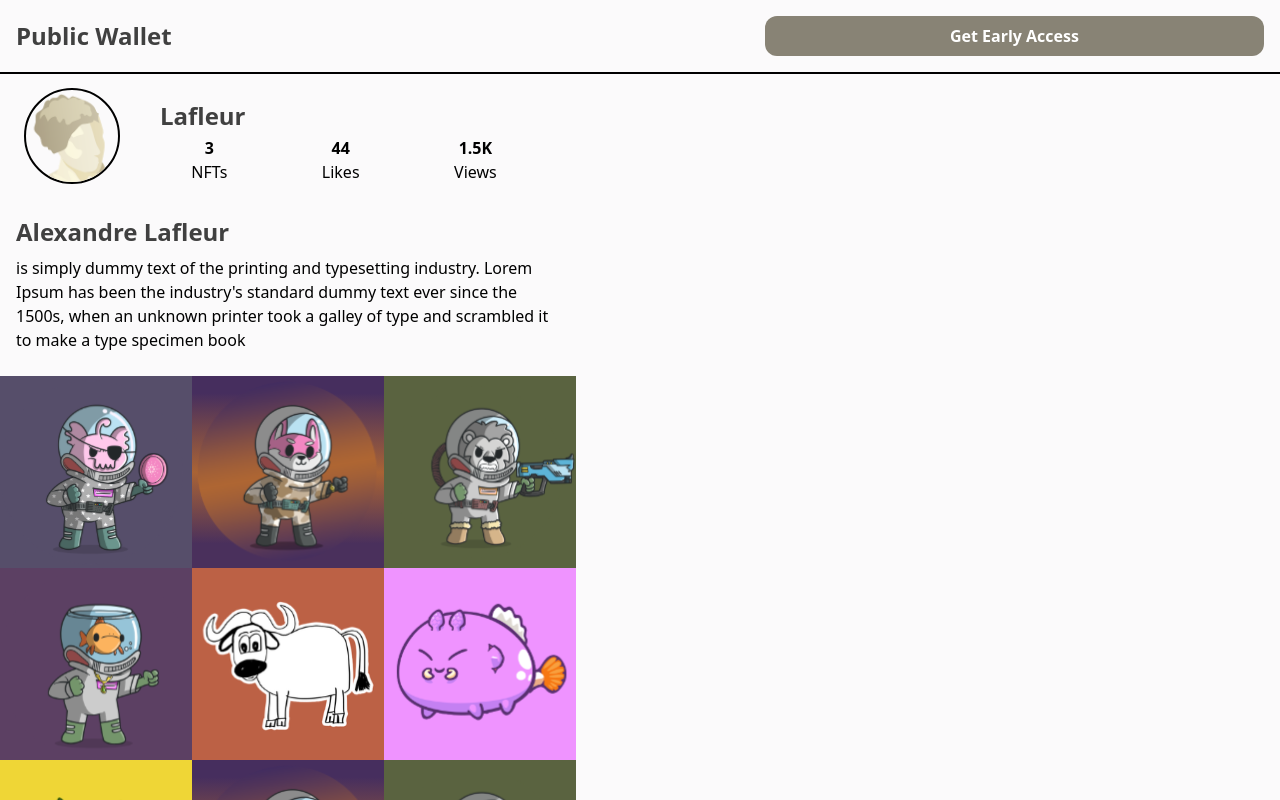
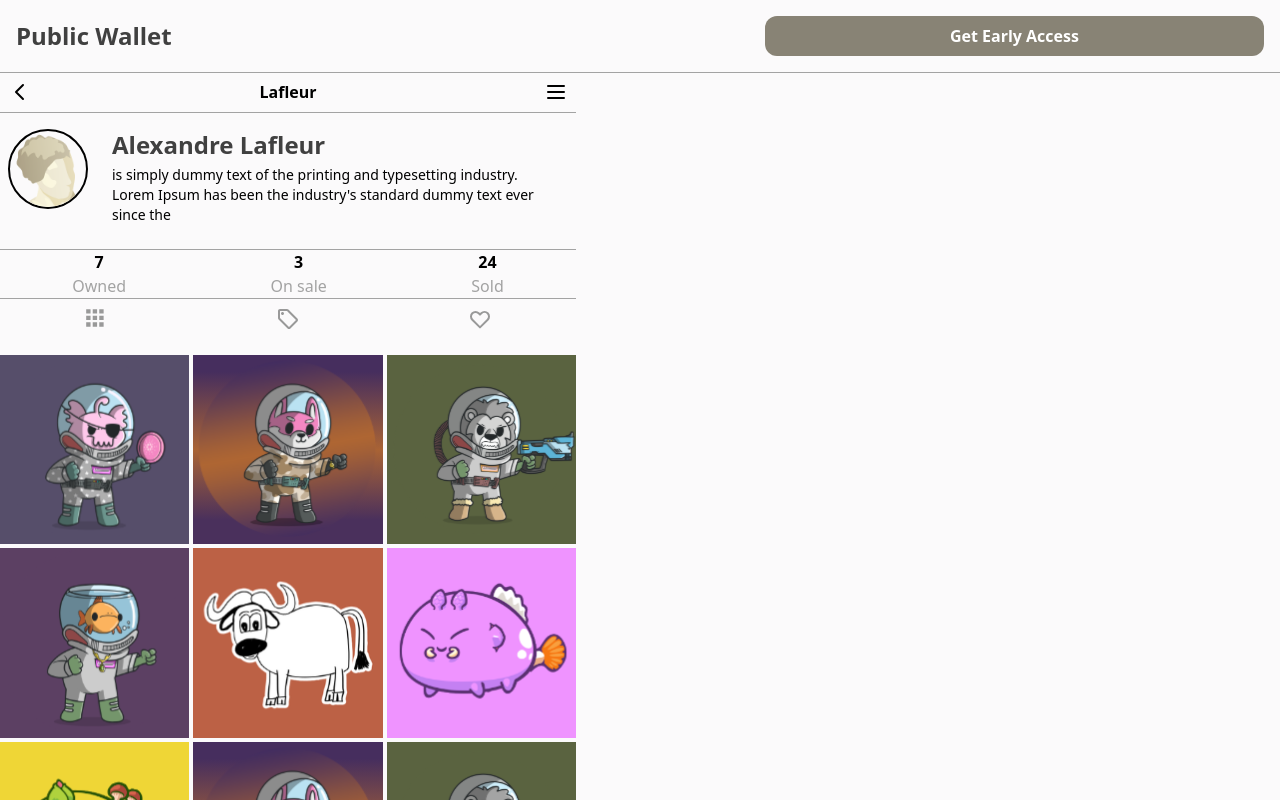
Before and after one commit to turcottep/cryptus, a Next.js app in the folder cryptus-app/: page /lafleur in a window 1280 px wide. Shown: the top 800 px of the page. Built offline with nearby package versions, Linux system fonts and the light colour scheme; no server answers.

Commit message:
updated to look like figma

```diff
--- a/cryptus-app/components/Mosaic.tsx
+++ b/cryptus-app/components/Mosaic.tsx
@@ -8,7 +8,7 @@ export default function Mosaic() {
   return (
     <div id="header" className=" w-full h-full text-black bg-instagram">
       <Link href="/lafleur/feed">
-        <div className="h-full grid grid-cols-3 gap-0">
+        <div className="h-full grid grid-cols-3 gap-1">
           <div className="">
             <img
               className="w-full flex-1 min-w-0 min-h-0"
--- a/cryptus-app/components/NavbarProfile.tsx
+++ b/cryptus-app/components/NavbarProfile.tsx
@@ -6,7 +6,7 @@ export default function NavbarProfile() {
 
   return (
     <div id="header" className="fixed w-full top-0 text-black bg-instagram">
-      <div className="w-full flex items-center flex-row justify-between h-full px-4 py-2 md:py-4 border-b-2 border-black">
+      <div className="w-full flex items-center flex-row justify-between h-full px-4 py-2 md:py-4 border-b border-gray-400">
         <a
           className="toggleColour text-gray-700 no-underline hover:no-underline font-bold text-xl lg:text-2xl"
           href="/"
--- a/cryptus-app/components/Profile.tsx
+++ b/cryptus-app/components/Profile.tsx
@@ -6,44 +6,114 @@ export default function NavbarLandingPage() {
 
   return (
     <div id="header" className=" w-full top-0 text-black bg-instagram">
-      <div className="w-full flex flex-col justify-center h-full py-2  md:py-4">
-        <div className="flex w-full justify-between items-center md:items-end py-4 px-4">
+      <div className="w-full flex flex-col justify-center h-full md:py-4">
+        <div className="flex justify-between bg-instagram w-full border-b border-gray-400 py-2 px-2">
+          <svg
+            xmlns="http://www.w3.org/2000/svg"
+            className="h-6 w-6"
+            fill="none"
+            viewBox="0 0 24 24"
+            stroke="currentColor"
+          >
+            <path
+              stroke-linecap="round"
+              stroke-linejoin="round"
+              stroke-width="2"
+              d="M15 19l-7-7 7-7"
+            />
+          </svg>
+          <span className="font-bold">Lafleur</span>
+          <svg
+            xmlns="http://www.w3.org/2000/svg"
+            className="h-6 w-6"
+            fill="none"
+            viewBox="0 0 24 24"
+            stroke="currentColor"
+          >
+            <path
+              stroke-linecap="round"
+              stroke-linejoin="round"
+              stroke-width="2"
+              d="M4 6h16M4 12h16M4 18h16"
+            />
+          </svg>
+        </div>
+        <div className="flex w-full justify-between items-center md:items-end py-4">
           <img
-            className="w-24 h-24 rounded-full border-black border-2 mx-2"
+            className="self-start w-20 h-20 rounded-full border-black border-2 mx-2"
             src="./icons/icon-192x192.png"
             alt="icon"
           />
-          <div className="flex w-full h-full justify-between flex-col px-4">
-            <span className="toggleColour text-left align-top text-gray-700 font-semibold text-4xl lg:text-2xl pb-1 pl-4">
-              Lafleur
+          <div className="flex w-full h-full justify-between flex-col">
+            <span className="w-full text-left align-top text-gray-700 font-semibold text-2xl lg:text-2xl pb-1 pl-4">
+              Alexandre Lafleur
             </span>
-            <div className="flex w-full justify-around flex-row text-center">
-              <div className="flex-col ">
-                <span className="font-bold">3</span>
-                <br />
-                <span>NFTs</span>
-              </div>
-              <div className="flex-col">
-                <span className="font-semibold">44</span>
-                <br />
-                <span>Likes</span>
-              </div>
-              <div className="flex-col">
-                <span className="font-bold">1.5K</span>
-                <br />
-                <span>Views</span>
-              </div>
+            <div className="w-full text-sm px-4 pb-2">
+              is simply dummy text of the printing and typesetting industry.
+              Lorem Ipsum has been the industry's standard dummy text ever since
+              the
             </div>
           </div>
         </div>
-        <div className="w-full text-gray-700 pt-4 pb-2 font-bold text-xl lg:text-2xl px-4">
-          Alexandre Lafleur
+        <div className="flex w-full justify-around flex-row text-center border-b border-t border-gray-400 ">
+          <div className="flex-col ">
+            <span className="font-bold">7</span>
+            <br />
+            <span className="text-gray-400">Owned</span>
+          </div>
+          <div className="flex-col">
+            <span className="font-bold">3</span>
+            <br />
+            <span className="text-gray-400">On sale</span>
+          </div>
+          <div className="flex-col">
+            <span className="font-bold">24</span>
+            <br />
+            <span className="text-gray-400">Sold</span>
+          </div>
         </div>
-        <div className="w-full px-4 pb-2">
-          is simply dummy text of the printing and typesetting industry. Lorem
-          Ipsum has been the industry's standard dummy text ever since the
-          1500s, when an unknown printer took a galley of type and scrambled it
-          to make a type specimen book
+        <div className="flex justify-around items-center py-2">
+          <svg
+            className="h-6 w-6"
+            viewBox="-2 -2 22 22"
+            fill="none"
+            xmlns="http://www.w3.org/2000/svg"
+          >
+            <path
+              d="M0 4H4V0H0V4ZM6 16H10V12H6V16ZM0 16H4V12H0V16ZM0 10H4V6H0V10ZM6 10H10V6H6V10ZM12 0V4H16V0H12ZM6 4H10V0H6V4ZM12 10H16V6H12V10ZM12 16H16V12H12V16Z"
+              fill="#999999"
+            />
+          </svg>
+
+          <svg
+            className="h-6 w-6 content-center my-auto"
+            viewBox="0 0 24 24"
+            fill="none"
+            xmlns="http://www.w3.org/2000/svg"
+          >
+            <path
+              d="M21.41 11.58L12.41 2.58C12.05 2.22 11.55 2 11 2H4C2.9 2 2 2.9 2 4V11C2 11.55 2.22 12.05 2.59 12.42L11.59 21.42C11.95 21.78 12.45 22 13 22C13.55 22 14.05 21.78 14.41 21.41L21.41 14.41C21.78 14.05 22 13.55 22 13C22 12.45 21.77 11.94 21.41 11.58ZM13 20.01L4 11V4H11V3.99L20 12.99L13 20.01Z"
+              fill="#999999"
+            />
+            <path
+              d="M6.5 8C7.32843 8 8 7.32843 8 6.5C8 5.67157 7.32843 5 6.5 5C5.67157 5 5 5.67157 5 6.5C5 7.32843 5.67157 8 6.5 8Z"
+              fill="#999999"
+            />
+          </svg>
+          <svg
+            xmlns="http://www.w3.org/2000/svg"
+            className="h-6 w-6"
+            fill="none"
+            viewBox="0 0 24 24"
+            stroke="#999999"
+          >
+            <path
+              stroke-linecap="round"
+              stroke-linejoin="round"
+              stroke-width="2"
+              d="M4.318 6.318a4.5 4.5 0 000 6.364L12 20.364l7.682-7.682a4.5 4.5 0 00-6.364-6.364L12 7.636l-1.318-1.318a4.5 4.5 0 00-6.364 0z"
+            />
+          </svg>
         </div>
       </div>
     </div>
--- a/cryptus-app/package.json
+++ b/cryptus-app/package.json
@@ -9,6 +9,7 @@
   },
   "dependencies": {
     "autoprefixer": "^10.1.0",
+    "postcss": "^8.0.0",
     "mongodb": "^3.6.3",
     "next": "10.0.3",
     "next-auth": "^3.1.0",
```
Also changed, not shown: 1 other file (tests, documents, lock files or other folders).
